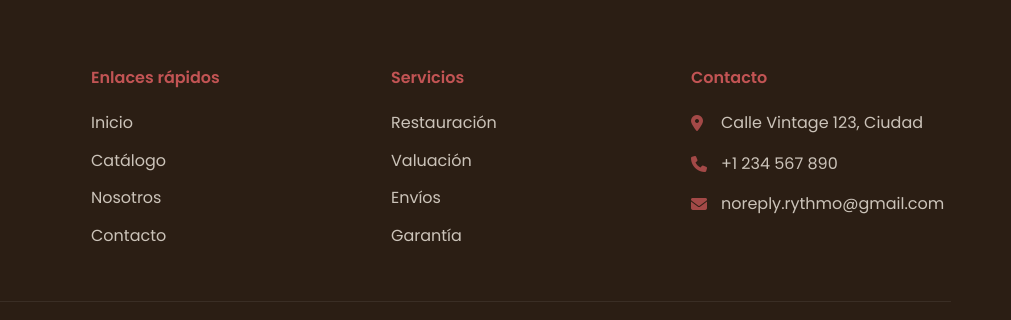
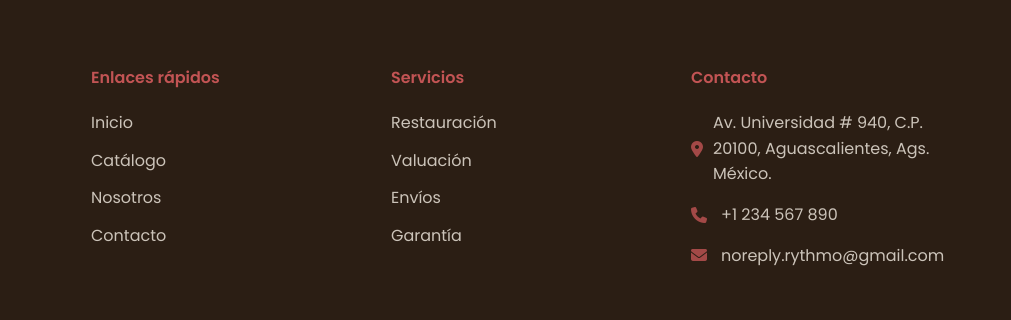
Before and after one commit to cesarMalanco/WebProgramming_FinalProject, a plain HTML site: page FRONTEND/index.html in a window 1280 px wide. Shown: the part 2490-2810 px from the top of the page, 269-1280 px from the left. Drawn offline with nearby package versions, Linux system fonts and the light colour scheme; some packages are replaced by stand-ins of ours; no server answers; a script that the page names is missing.

Commit message:
small tweaks

```diff
--- a/FRONTEND/index.html
+++ b/FRONTEND/index.html
@@ -308,7 +308,7 @@
                 <div class="footer-section">
                     <h4>Contacto</h4>
                     <div class="contact-info">
-                        <p><i class="fas fa-map-marker-alt"></i> Calle Vintage 123, Ciudad</p>
+                        <p><i class="fas fa-map-marker-alt"></i> Av. Universidad # 940, C.P. 20100, Aguascalientes, Ags. México.</p>
                         <p><i class="fas fa-phone"></i> +1 234 567 890</p>
                         <p><i class="fas fa-envelope"></i> noreply.rythmo@gmail.com</p>
                     </div>
```
